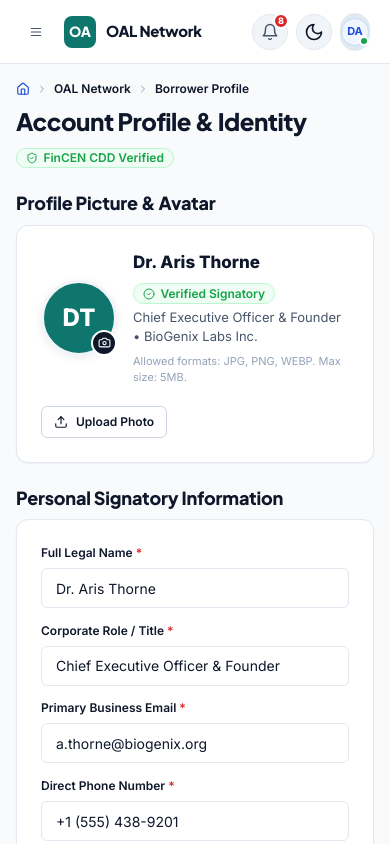
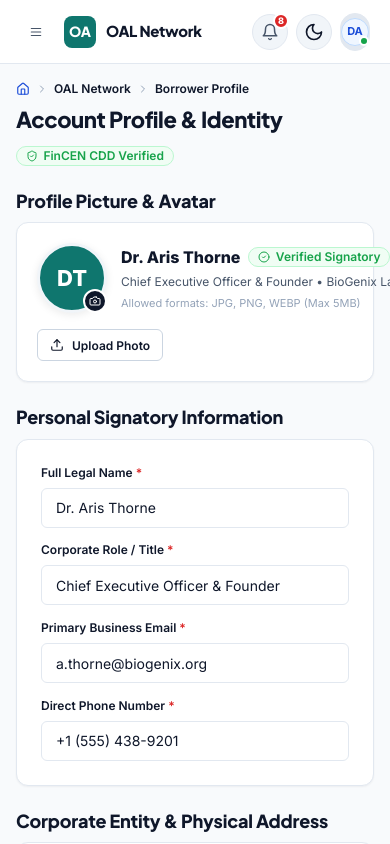
Before and after one commit to AKRITIKUSHWAHA/CRM, a React (Vite) app: page /oal/borrower/profile in a window 390 px wide. Built offline with nearby package versions, Linux system fonts and the light colour scheme; the HTML template or start-up script is replaced by a standard one.

Commit message:
fix(profile): make Account Profile & Identity management page 100% mobile responsive

```diff
--- a/src/pages/oal/borrower/OalBorrowerProfile.jsx
+++ b/src/pages/oal/borrower/OalBorrowerProfile.jsx
@@ -126,7 +126,7 @@ export const OalBorrowerProfile = () => {
       <div className="flex flex-col sm:flex-row sm:items-center justify-between gap-3">
         <div>
           <Breadcrumb items={[{ label: 'OAL Network' }, { label: 'Borrower Profile' }]} />
-          <h1 style={{ fontSize: '24px', fontWeight: 800, margin: '0.25rem 0 0 0', color: 'var(--text-primary)', letterSpacing: '-0.02em' }}>
+          <h1 style={{ fontSize: '22px', fontWeight: 800, margin: '0.25rem 0 0 0', color: 'var(--text-primary)', letterSpacing: '-0.02em' }}>
             Account Profile & Identity
           </h1>
         </div>
@@ -145,15 +145,15 @@ export const OalBorrowerProfile = () => {
             Profile Picture & Avatar
           </h2>
 
-          <Card style={{ padding: '1.5rem', borderRadius: '12px' }}>
-            <div className="flex flex-col sm:flex-row sm:items-center justify-between gap-5">
-              <div className="flex items-center gap-4">
+          <Card style={{ padding: '1.25rem', borderRadius: '12px' }}>
+            <div className="flex flex-col sm:flex-row sm:items-center justify-between gap-4">
+              <div className="flex items-center gap-3.5">
                 {/* Large Avatar Container with Overlay */}
                 <div style={{ position: 'relative', flexShrink: 0 }}>
                   <div
                     style={{
-                      width: '76px',
-                      height: '76px',
+                      width: '70px',
+                      height: '70px',
                       borderRadius: '50%',
                       backgroundColor: avatarPreview ? 'transparent' : 'var(--accent)',
                       backgroundImage: avatarPreview ? `url(${avatarPreview})` : 'none',
@@ -164,7 +164,7 @@ export const OalBorrowerProfile = () => {
                       alignItems: 'center',
                       justifyContent: 'center',
                       fontWeight: 800,
-                      fontSize: '24px',
+                      fontSize: '22px',
                       border: '3px solid var(--surface-secondary)',
                       boxShadow: '0 2px 8px rgba(0,0,0,0.08)',
                     }}
@@ -180,8 +180,8 @@ export const OalBorrowerProfile = () => {
                       position: 'absolute',
                       bottom: '0',
                       right: '0',
-                      width: '26px',
-                      height: '26px',
+                      width: '24px',
+                      height: '24px',
                       borderRadius: '50%',
                       backgroundColor: 'var(--text-primary)',
                       color: 'var(--surface)',
@@ -193,30 +193,30 @@ export const OalBorrowerProfile = () => {
                     }}
                     title="Upload new photo"
                   >
-                    <Camera size={13} />
+                    <Camera size={12} />
                   </button>
                 </div>
 
-                <div className="flex flex-col gap-1">
-                  <div className="flex items-center gap-2 flex-wrap">
-                    <span style={{ fontSize: '17px', fontWeight: 800, color: 'var(--text-primary)' }}>
+                <div className="flex flex-col gap-1 min-w-0">
+                  <div className="flex items-center gap-2 flex-wrap min-w-0">
+                    <span style={{ fontSize: '16px', fontWeight: 800, color: 'var(--text-primary)' }} className="truncate">
                       {formData.name}
                     </span>
-                    <Badge variant="success" icon={CheckCircle2} style={{ fontSize: '11px' }}>
+                    <Badge variant="success" icon={CheckCircle2} style={{ fontSize: '11px', padding: '2px 8px' }}>
                       Verified Signatory
                     </Badge>
                   </div>
-                  <span className="text-secondary" style={{ fontSize: '13px' }}>
+                  <span className="text-secondary truncate" style={{ fontSize: '12px' }}>
                     {formData.title} &bull; {formData.company}
                   </span>
-                  <span className="text-tertiary" style={{ fontSize: '11px', marginTop: '2px' }}>
-                    Allowed formats: JPG, PNG, WEBP. Max size: 5MB.
+                  <span className="text-tertiary" style={{ fontSize: '11px' }}>
+                    Allowed formats: JPG, PNG, WEBP (Max 5MB)
                   </span>
                 </div>
               </div>
 
               {/* Upload & Remove Action Buttons */}
-              <div className="flex items-center gap-2.5 flex-wrap">
+              <div className="flex items-center gap-2 flex-wrap">
                 <input
                   type="file"
                   ref={fileInputRef}
@@ -231,7 +231,7 @@ export const OalBorrowerProfile = () => {
                   size="sm"
                   icon={Upload}
                   onClick={() => fileInputRef.current?.click()}
-                  style={{ fontWeight: 600 }}
+                  style={{ fontWeight: 600, fontSize: '12px' }}
                 >
                   Upload Photo
                 </Button>
@@ -243,7 +243,7 @@ export const OalBorrowerProfile = () => {
                     size="sm"
                     icon={Trash2}
                     onClick={handleRemovePhoto}
-                    style={{ color: 'var(--error)', fontWeight: 600 }}
+                    style={{ color: 'var(--error)', fontWeight: 600, fontSize: '12px' }}
                   >
                     Remove
                   </Button>
```
